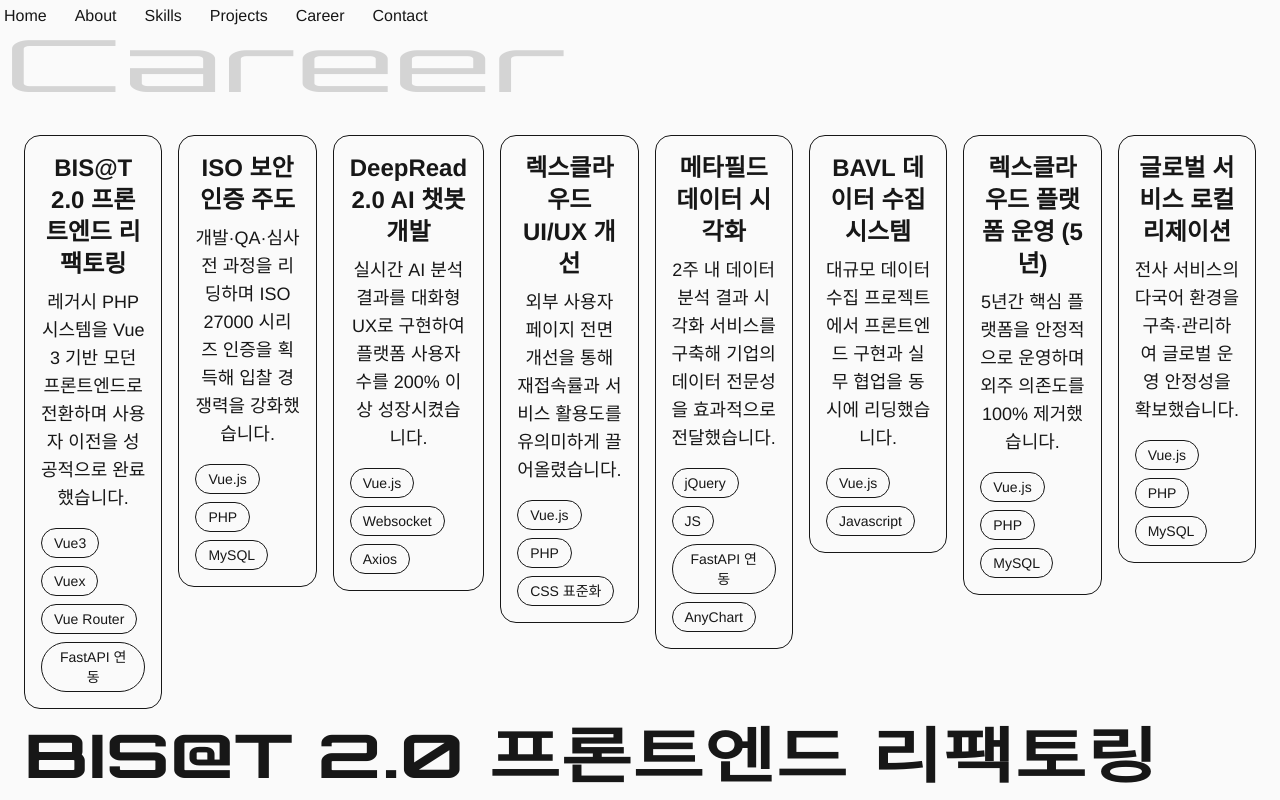
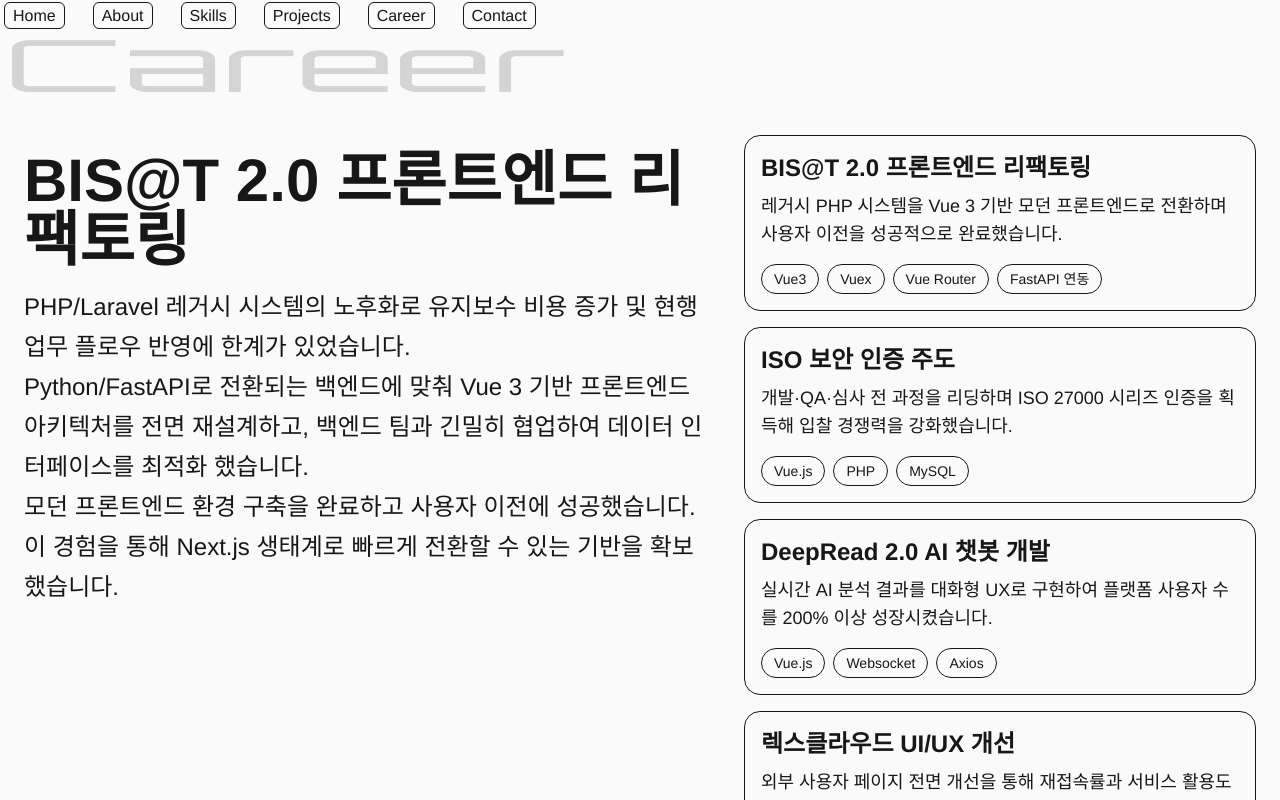
Before and after one commit to simjung418/portfolio-2025, a Next.js app: page /career in a window 1280 px wide. Shown: the top 800 px of the page. Built offline with nearby package versions, Linux system fonts and the light colour scheme.

Commit message:
feat: 다양한 페이지 및 컴포넌트에 제목 설정 기능 추가, UI 개선 및 CSS 수정

```diff
--- a/app/career/page.tsx
+++ b/app/career/page.tsx
@@ -15,10 +15,22 @@ const Career: Record<CareerListKeys, Cards<CareerDetail>> = {
     ),
     tech: ["Vue3", "Vuex", "Vue Router", "FastAPI 연동"],
     detail: {
-      challenge: (<><p>PHP/Laravel 레거시 시스템의 노후화로 유지보수 비용 증가 및 현행 업무 플로우 반영에 한계가 있었습니다.</p></>),
-      action: (<><p>Python/FastAPI로 전환되는 백엔드에 맞춰 Vue 3 기반 프론트엔드 아키텍처를 전면 재설계하고, 백엔드 팀과 긴밀히 협업하여 데이터 인터페이스를 최적화 했습니다.</p></>),
-      result: (<><p>모던 프론트엔드 환경 구축을 완료하고 사용자 이전에 성공했습니다. 이 경험을 통해 Next.js 생태계로 빠르게 전환할 수 있는 기반을 확보했습니다.</p></>)
-    }
+      challenge: (
+        <>
+          <p>PHP/Laravel 레거시 시스템의 노후화로 유지보수 비용 증가 및 현행 업무 플로우 반영에 한계가 있었습니다.</p>
+        </>
+      ),
+      action: (
+        <>
+          <p>Python/FastAPI로 전환되는 백엔드에 맞춰 Vue 3 기반 프론트엔드 아키텍처를 전면 재설계하고, 백엔드 팀과 긴밀히 협업하여 데이터 인터페이스를 최적화 했습니다.</p>
+        </>
+      ),
+      result: (
+        <>
+          <p>모던 프론트엔드 환경 구축을 완료하고 사용자 이전에 성공했습니다. 이 경험을 통해 Next.js 생태계로 빠르게 전환할 수 있는 기반을 확보했습니다.</p>
+        </>
+      ),
+    },
   },
   iso: {
     title: "ISO 보안 인증 주도",
@@ -29,9 +41,22 @@ const Career: Record<CareerListKeys, Cards<CareerDetail>> = {
     ),
     tech: ["Vue.js", "PHP", "MySQL"],
     detail: {
-      challenge: (<><p>입찰 경쟁력 강화를 위해 ISO 27000 시리즈 글로벌 보안 인증 취득이 필수적이었습니다.</p></>),
-      action: (<><p>보안 취약점 진단부터 개발항목 취합, 경영진 논의, 개발, QA, 인증 심사까지 전 과정을 주도 했습니다. IP 통제, 2FA 인증, 민감정보 접근 통제 등 핵심 보안 요건을 직접 구현했습니다.</p></>),
-      result: (<><p>ISO 27000/27001/27017 인증을 획득하여 입찰 경쟁력을 확보하고 고객의 데이터 보안 신뢰도를 극대화했습니다.</p></>)}
+      challenge: (
+        <>
+          <p>입찰 경쟁력 강화를 위해 ISO 27000 시리즈 글로벌 보안 인증 취득이 필수적이었습니다.</p>
+        </>
+      ),
+      action: (
+        <>
+          <p>보안 취약점 진단부터 개발항목 취합, 경영진 논의, 개발, QA, 인증 심사까지 전 과정을 주도 했습니다. IP 통제, 2FA 인증, 민감정보 접근 통제 등 핵심 보안 요건을 직접 구현했습니다.</p>
+        </>
+      ),
+      result: (
+        <>
+          <p>ISO 27000/27001/27017 인증을 획득하여 입찰 경쟁력을 확보하고 고객의 데이터 보안 신뢰도를 극대화했습니다.</p>
+        </>
+      ),
+    },
   },
   deepread2: {
     title: "DeepRead 2.0 AI 챗봇 개발",
@@ -42,10 +67,25 @@ const Career: Record<CareerListKeys, Cards<CareerDetail>> = {
     ),
     tech: ["Vue.js", "Websocket", "Axios"],
     detail: {
-      challenge: (<><p>AI 논문 분석 서비스의 실시간 응답 처리 및 사용자 친화적인 UX 구현이 핵심 과제였습니다.</p></>),
-      action: (<><p>Websocket으로 ChatGPT 기반 AI 분석결과를 실시간 수신하여 대화형 인터페이스로 구현하고, 채팅과 동시에 논문을 읽을 수 있는 UI를 구현하였습니다. 또한 SNS 로그인 도입으로 진입 장벽을
-            낮췄습니다.</p></>),
-      result: (<><p>플랫폼 사용자 200% 증가 및 유료 서비스 사용자 풀 확대를 달성했습니다.</p></>)}
+      challenge: (
+        <>
+          <p>AI 논문 분석 서비스의 실시간 응답 처리 및 사용자 친화적인 UX 구현이 핵심 과제였습니다.</p>
+        </>
+      ),
+      action: (
+        <>
+          <p>
+            Websocket으로 ChatGPT 기반 AI 분석결과를 실시간 수신하여 대화형 인터페이스로 구현하고, 채팅과 동시에 논문을 읽을 수 있는 UI를 구현하였습니다. 또한 SNS 로그인 도입으로 진입 장벽을
+            낮췄습니다.
+          </p>
+        </>
+      ),
+      result: (
+        <>
+          <p>플랫폼 사용자 200% 증가 및 유료 서비스 사용자 풀 확대를 달성했습니다.</p>
+        </>
+      ),
+    },
   },
   lexcloud: {
     title: "렉스클라우드 UI/UX 개선",
@@ -56,9 +96,22 @@ const Career: Record<CareerListKeys, Cards<CareerDetail>> = {
     ),
     tech: ["Vue.js", "PHP", "CSS 표준화"],
     detail: {
-      challenge: (<><p>고객 및 번역사 외부 페이지 16개의 낮은 사용성으로 인해 사용자 이탈이 발생했습니다.</p></>),
-      action: (<><p>UI/UX 전면 리뉴얼 및 CSS 스타일 가이드 통일을 통해 디자인 반영 작업 볼륨을 30% 감소 시켰습니다.</p></>),
-      result: (<><p>외부 사용자 수 67% 증가를 달성하여 재접속률 및 서비스 활용도를 극대화했습니다.</p></>)}
+      challenge: (
+        <>
+          <p>고객 및 번역사 외부 페이지 16개의 낮은 사용성으로 인해 사용자 이탈이 발생했습니다.</p>
+        </>
+      ),
+      action: (
+        <>
+          <p>UI/UX 전면 리뉴얼 및 CSS 스타일 가이드 통일을 통해 디자인 반영 작업 볼륨을 30% 감소 시켰습니다.</p>
+        </>
+      ),
+      result: (
+        <>
+          <p>외부 사용자 수 67% 증가를 달성하여 재접속률 및 서비스 활용도를 극대화했습니다.</p>
+        </>
+      ),
+    },
   },
   metafield: {
     title: "메타필드 데이터 시각화",
@@ -69,9 +122,22 @@ const Career: Record<CareerListKeys, Cards<CareerDetail>> = {
     ),
     tech: ["jQuery", "JS", "FastAPI 연동", "AnyChart"],
     detail: {
-      challenge: (<><p>데이터 전문기업 리브랜딩을 위해 2주 이내에 분석 모델 결과를 고객에게 시각적으로 제공하는 서비스 구축이 필요했습니다.</p></>),
-      action: (<><p>내부 딥러닝팀의 분석 모델을 연동하고, AnyChart를 활용하여 데이터 분석 결과를 시각화 하는 화면을 구현했습니다.</p></>),
-      result: (<><p>기업의 데이터 전문성을 대외적으로 보여주는 서비스를 성공적으로 런칭하고, 초단기 실행력 및 데이터 모델 연동 역량을 증명했습니다.</p></>)}
+      challenge: (
+        <>
+          <p>데이터 전문기업 리브랜딩을 위해 2주 이내에 분석 모델 결과를 고객에게 시각적으로 제공하는 서비스 구축이 필요했습니다.</p>
+        </>
+      ),
+      action: (
+        <>
+          <p>내부 딥러닝팀의 분석 모델을 연동하고, AnyChart를 활용하여 데이터 분석 결과를 시각화 하는 화면을 구현했습니다.</p>
+        </>
+      ),
+      result: (
+        <>
+          <p>기업의 데이터 전문성을 대외적으로 보여주는 서비스를 성공적으로 런칭하고, 초단기 실행력 및 데이터 모델 연동 역량을 증명했습니다.</p>
+        </>
+      ),
+    },
   },
   bavl: {
     title: "BAVL 데이터 수집 시스템",
@@ -82,10 +148,25 @@ const Career: Record<CareerListKeys, Cards<CareerDetail>> = {
     ),
     tech: ["Vue.js", "Javascript"],
     detail: {
-      challenge: (<><p>국가급 입찰 과제 수행을 위한 대규모 구어체 데이터 수집 시스템 구축이 필수였습니다.</p></>),
-      action: (<><p>Vue.js 기반 데이터 입력 인터페이스 구현을 주도하는 한편, 실무 담당자의 요구사항과 외주 협력업체의 기술적 구현 사항 사이에서 PM역할을 수행했습니다. 이를 통해 복잡한 기술 협의를 주도하고
-            시스템의 안정적인 운영을 달성했습니다.</p></>),
-      result: (<><p>총 150만 문장 수집 과업 수행에 기여했습니다. 이 경험은 향후 핵심 코드 100% 내재화를 주도하고 풀스택 협업 구조를 정립하는 기반 지식이 되었습니다.</p></>)}
+      challenge: (
+        <>
+          <p>국가급 입찰 과제 수행을 위한 대규모 구어체 데이터 수집 시스템 구축이 필수였습니다.</p>
+        </>
+      ),
+      action: (
+        <>
+          <p>
+            Vue.js 기반 데이터 입력 인터페이스 구현을 주도하는 한편, 실무 담당자의 요구사항과 외주 협력업체의 기술적 구현 사항 사이에서 PM역할을 수행했습니다. 이를 통해 복잡한 기술 협의를 주도하고
+            시스템의 안정적인 운영을 달성했습니다.
+          </p>
+        </>
+      ),
+      result: (
+        <>
+          <p>총 150만 문장 수집 과업 수행에 기여했습니다. 이 경험은 향후 핵심 코드 100% 내재화를 주도하고 풀스택 협업 구조를 정립하는 기반 지식이 되었습니다.</p>
+        </>
+      ),
+    },
   },
   platform: {
     title: "렉스클라우드 플랫폼 운영 (5년)",
@@ -96,10 +177,25 @@ const Career: Record<CareerListKeys, Cards<CareerDetail>> = {
     ),
     tech: ["Vue.js", "PHP", "MySQL"],
     detail: {
-      challenge: (<><p>복잡한 내부 관리 (회계, 인사, PM) 프로세스 및 외부 사용자 인터페이스 (고객, 번역사) 통합을 포함한 핵심 플랫폼의 지속적 개선 및 외부 의존도 제거가 필요했습니다. 내부 직원들이 복잡한 실제
-            워크플로우를 시스템 내에서 원활하게 처리할 수 있도록 다각적인 기능을 구현해야 했습니다.</p></>),
-      action: (<><p>퍼블리셔로 시작하여 Vue.js, PHP, MySQL 풀스택 개발자로 성장했습니다. 50여개 메뉴에 걸친 핵심 기능을 주도적으로 개발하고, 외부 협력사 의존도를 100% 제거했습니다.</p></>),
-      result: (<><p>5년간 안정적 운영을 달성하고, 코드 완전 내재화를 통한 유지보수 효율성을 극대화했습니다.</p></>)}
+      challenge: (
+        <>
+          <p>
+            복잡한 내부 관리 (회계, 인사, PM) 프로세스 및 외부 사용자 인터페이스 (고객, 번역사) 통합을 포함한 핵심 플랫폼의 지속적 개선 및 외부 의존도 제거가 필요했습니다. 내부 직원들이 복잡한 실제
+            워크플로우를 시스템 내에서 원활하게 처리할 수 있도록 다각적인 기능을 구현해야 했습니다.
+          </p>
+        </>
+      ),
+      action: (
+        <>
+          <p>퍼블리셔로 시작하여 Vue.js, PHP, MySQL 풀스택 개발자로 성장했습니다. 50여개 메뉴에 걸친 핵심 기능을 주도적으로 개발하고, 외부 협력사 의존도를 100% 제거했습니다.</p>
+        </>
+      ),
+      result: (
+        <>
+          <p>5년간 안정적 운영을 달성하고, 코드 완전 내재화를 통한 유지보수 효율성을 극대화했습니다.</p>
+        </>
+      ),
+    },
   },
   l10n: {
     title: "글로벌 서비스 로컬리제이션",
@@ -110,11 +206,25 @@ const Career: Record<CareerListKeys, Cards<CareerDetail>> = {
     ),
     tech: ["Vue.js", "PHP", "MySQL"],
     detail: {
-      challenge: (<><p>다국적 지사 운영 환경에서 모든 플랫폼의 kr-en 로컬리제이션(Localization)이 필수였으며, 이에 대한 기술적 구현과 비기술적 관리의 통합이 필요했습니다.</p></>),
-      action: (<><p>렉스클라우드 및 번역이 필요한 플랫폼의 kr-en 언어 환경 코드 구현 및 관리를 전담했습니다. 개발 뿐 아니라, 번역 리소스 확보 및 반영 프로세스를 주도적으로 매니징하여 전사 서비스의 다국어
-            안정성을 확보했습니다.</p></>),
-      result: (<><p>전사 플랫폼에 걸친 일관되고 안정적인 다국어 환경을 구축하여, 다국적 지사 및 고객의 서비스 이용 환경 안정성을 극대화했습니다.</p></>)
-    }
+      challenge: (
+        <>
+          <p>다국적 지사 운영 환경에서 모든 플랫폼의 kr-en 로컬리제이션(Localization)이 필수였으며, 이에 대한 기술적 구현과 비기술적 관리의 통합이 필요했습니다.</p>
+        </>
+      ),
+      action: (
+        <>
+          <p>
+            렉스클라우드 및 번역이 필요한 플랫폼의 kr-en 언어 환경 코드 구현 및 관리를 전담했습니다. 개발 뿐 아니라, 번역 리소스 확보 및 반영 프로세스를 주도적으로 매니징하여 전사 서비스의 다국어
+            안정성을 확보했습니다.
+          </p>
+        </>
+      ),
+      result: (
+        <>
+          <p>전사 플랫폼에 걸친 일관되고 안정적인 다국어 환경을 구축하여, 다국적 지사 및 고객의 서비스 이용 환경 안정성을 극대화했습니다.</p>
+        </>
+      ),
+    },
   },
 };
 
@@ -125,8 +235,10 @@ export default function CareerPage() {
   };
   return (
     <>
-      <CardList list={CAREER_LIST} onSelect={onSelect} cards={Career} />
-      <CareerCardDetail selected={selected}/>
+      <section className="relative *:flex-1 flex justify-between gap-8">
+        <CareerCardDetail selected={selected} />
+        <CardList list={CAREER_LIST} onSelect={onSelect} cards={Career} />
+      </section>
     </>
   );
 }
--- a/app/globals.css
+++ b/app/globals.css
@@ -51,5 +51,5 @@ h1 > span {
 }
 
 h2 {
-  @apply text-2xl sm:text-6xl font-bold my-4 font-orbitron scale-x-130 origin-left;
+  @apply text-2xl sm:text-6xl font-bold my-4;
 }
--- a/app/projects/page.tsx
+++ b/app/projects/page.tsx
@@ -60,7 +60,7 @@ export default function ProjectsPage() {
   };
   return (
     <>
-      <CardList list={PROJECT_LIST} cards={PROJECT_CARDS} onSelect={onSelect} />
+      <CardList list={PROJECT_LIST} cards={PROJECT_CARDS} onSelect={onSelect} selected={selected}/>
       <ProjectCardDetail selected={selected} />
     </>
   );
--- a/components/cards/CardList.tsx
+++ b/components/cards/CardList.tsx
@@ -11,21 +11,22 @@ import { TechTag } from "@/components/cards";
 type Props<K extends string, TDetail> = {
   list: readonly K[];
   cards: Record<K, Cards<TDetail>>;
+  selected: Cards<TDetail>;
   onSelect: (name: K) => void;
 };
 
-export const CardList = <K extends string, TDetail>({ list, cards, onSelect }: Props<K, TDetail>) => {
+export const CardList = <K extends string, TDetail>({ list, cards, selected, onSelect }: Props<K, TDetail>) => {
   return (
-    <ul className="sm:flex sm:justify-center sm:items-stretch *:flex-1 gap-4 max-w-7xl">
+    <ul className="flex flex-col items-stretch max-w-lg gap-4 snap-x snap-mandatory ">
       {list.map((name) => {
         const p = cards[name];
         const status = p.status ? p.status : "";
 
         return (
-          <li key={name}>
-            <button onClick={() => onSelect(name)} className={`${status} flex flex-col justify-between gap-4 border sm:rounded-2xl rounded-md p-4 **:[p]:text-lg **:[p]:font-medium`}>
+          <li key={name} className={`snap-start shrink-0 max-w-lg md:w-full w-[95%]`}>
+            <button onClick={() => onSelect(name)} className={`${status} flex flex-col gap-4 h-full justify-between border sm:rounded-2xl rounded-md p-4 **:[p]:text-lg **:[p]:font-medium text-left`}>
               <div>
-                <h3 className="text-2xl font-semibold mb-2">{p.title}</h3>
+                <h3 className="mb-2 text-2xl font-semibold">{p.title}</h3>
                 {p.desc}
               </div>
               {p.tech ? <TechTag tags={p.tech} parent={name} /> : null}
--- a/components/career/CardDetail.tsx
+++ b/components/career/CardDetail.tsx
@@ -7,7 +7,7 @@ type Props = {
 export const CareerCardDetail = ({ selected }: Props) => {
   const detail = selected.detail;
   return (
-    <div className="sm:[&_p]:text-2xl/10 [&_p]:text-md [&_p]:font-medium ">
+    <div className="sticky top-0 sm:[&_p]:text-2xl/10 [&_p]:text-md [&_p]:font-medium ">
       <h2>{selected.title}</h2>
       {detail?.challenge}
       {detail?.action}
--- a/components/ui/Navigation.tsx
+++ b/components/ui/Navigation.tsx
@@ -4,12 +4,12 @@ export default function Navigation () {
   return (
     <div>
       <ul className="flex gap-7">
-        <li><Link href="/">Home</Link></li>
-        <li><Link href="/about">About</Link></li>
-        <li><Link href="/skill">Skills</Link></li>
-        <li><Link href="/projects">Projects</Link></li>
-        <li><Link href="/career">Career</Link></li>
-        <li><Link href="/todos">Contact</Link></li>
+        <li><Link href="/" className="px-2 py-1 rounded-md border cursor-pointer">Home</Link></li>
+        <li><Link href="/about" className="px-2 py-1 rounded-md border cursor-pointer">About</Link></li>
+        <li><Link href="/skill" className="px-2 py-1 rounded-md border cursor-pointer">Skills</Link></li>
+        <li><Link href="/projects" className="px-2 py-1 rounded-md border cursor-pointer">Projects</Link></li>
+        <li><Link href="/career" className="px-2 py-1 rounded-md border cursor-pointer">Career</Link></li>
+        <li><Link href="/todos" className="px-2 py-1 rounded-md border cursor-pointer">Contact</Link></li>
       </ul>
     </div>
   )
--- a/components/ui/SectionTitle.tsx
+++ b/components/ui/SectionTitle.tsx
@@ -12,6 +12,6 @@ export default function SectionTitle() {
         return (
         <span key={`title-${index}`}>{value}</span>
       )})}
-    </h1>
+    </h1>//PARKING 제목 텍스트 바뀔때 애니메이션 펑션 추가
   );
 }
--- a/package.json
+++ b/package.json
@@ -23,6 +23,8 @@
     "@types/react-dom": "^19",
     "eslint": "^9",
     "eslint-config-next": "15.5.6",
+    "prettier": "^3.7.4",
+    "prettier-plugin-tailwindcss": "^0.6.14",
     "tailwindcss": "^4",
     "typescript": "^5"
   }
--- a/providers/ClientTitleSetter.tsx
+++ b/providers/ClientTitleSetter.tsx
@@ -6,10 +6,9 @@ import { usePageTitle } from '@/providers/TitleContext';
 export default function ClientTitleSetter({ pageTitle }: { pageTitle: string }) {
   const { setTitle } = usePageTitle();
 
-  // 컴포넌트가 마운트될 때 제목을 설정합니다.
   useEffect(() => {
     setTitle(pageTitle);
   }, [pageTitle, setTitle]);
 
-  return null; // 이 컴포넌트는 UI를 렌더링할 필요가 없습니다.
+  return null;
 }
```
Also changed, not shown: app/page.tsx (+10 -4 lines), providers/TitleContext.tsx (+1 -7 lines), 1 other file (tests, documents, lock files or other folders).
